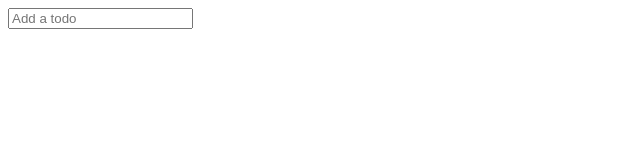
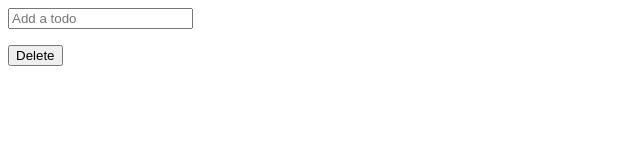
Before and after one commit to lillapulay/To-Do-App, a Vue app: page / in a window 1280 px wide. Shown: the top 160 px of the page, without its empty margins (0-640 px from the left). Built offline with nearby package versions, Linux system fonts and the light colour scheme.

Commit message:
Added 'delete' button + method

```diff
--- a/src/App.vue
+++ b/src/App.vue
@@ -6,6 +6,7 @@
         {{ todo.label }}
       </li>
     </ul>
+    <button @click="removeTodo(todo)">Delete</button>
   </div>
 </template>
 
@@ -21,6 +22,10 @@ export default {
     addTodo() {
       this.todos.push({id: this.todos.length, label: this.currentTodo, completed: false});
       this.currentTodo = '';
+    },
+    removeTodo(todo) {
+      var index = this.todos.indexOf(todo);
+      this.todos.splice(index, 1);
     }
   }
 };
```
